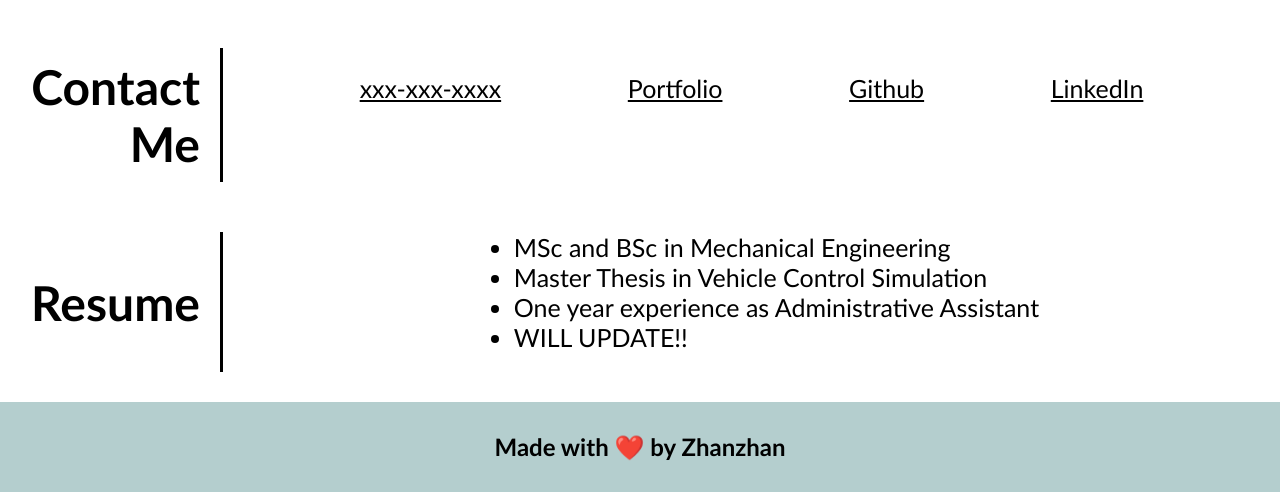
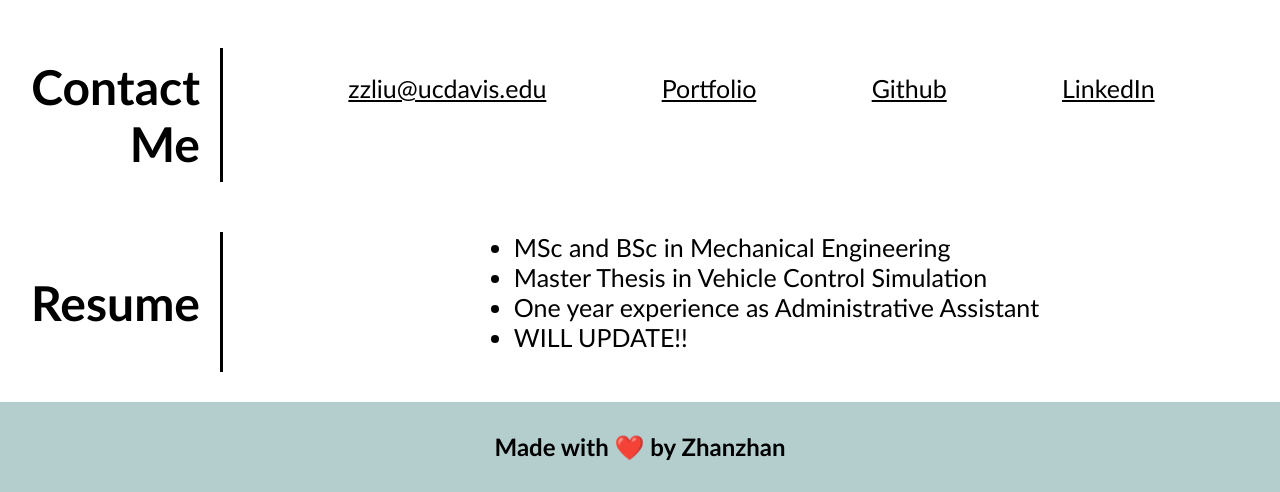
Before and after one commit to zhanzhanLiu/Professional-Porfolio, a plain HTML site: page index.html in a window 1280 px wide. Shown: the part 1535-2027 px from the top of the page. Drawn offline with Linux system fonts and the light colour scheme.

Commit message:
add email address to contact me section

```diff
--- a/index.html
+++ b/index.html
@@ -146,7 +146,7 @@
         <div class="contactme-list">
             <ul>
                 <li>
-                    <a href="#Phone-Number"> xxx-xxx-xxxx </a>
+                    <a href="#Email"> zzliu@ucdavis.edu </a>
                 </li>
                 <li>
                     <a href="https://zhanzhanliu.github.io/Professional-Porfolio/" target="_blank">Portfolio</a>
```
